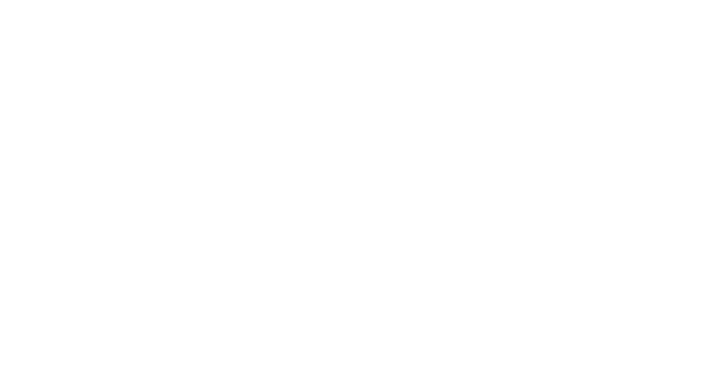
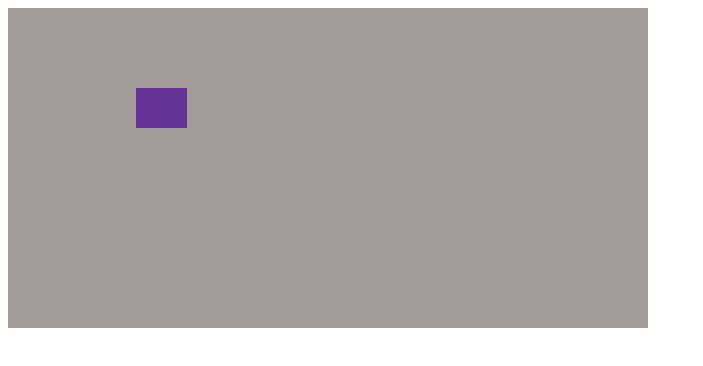
Before and after one commit to bugslayer29/webdev, a plain HTML site: page DAY45/index.html in a window 1280 px wide. Shown: the whole page, without its empty margins (0-703 px from the left). Drawn offline with Linux system fonts and the light colour scheme.

Commit message:
bew file added

```diff
--- a/DAY44/style.css
+++ b/DAY44/style.css
@@ -4,12 +4,12 @@
     grid-template-columns: 1100px 100px 100px 100px 100px ;
     justify-content: center;
     align-items: center;
-    background-color: rgb(99, 209, 202);
+    background-color: rgb(239, 215, 198);
 }
 
 .items
 {
-    border: 1px solid rgb(136, 245, 136);
+    border: 1px solid rgb(232, 198, 184);
     background-color: rgb(4, 208, 249);
     height: 50px;
     width: 80px;
--- a/DAY45/index.html
+++ b/DAY45/index.html
@@ -0,0 +1,16 @@
+<!DOCTYPE html>
+<html lang="en">
+<head>
+    <meta charset="UTF-8">
+    <meta name="viewport" content="width=device-width, initial-scale=1.0">
+    <title>css transition property</title>
+    <link rel="stylesheet" href="style.css">
+</head>
+<body>
+    <div class="container">
+        <div class="box translate" >
+
+        </div>
+    </div>
+</body>
+</html>
--- a/DAY45/style.css
+++ b/DAY45/style.css
@@ -0,0 +1,28 @@
+.container
+{
+    background-color: rgba(84, 68, 68, 0.536);
+    width: 50vw;
+    height: 40vh;
+
+}
+
+.box
+{
+
+
+    background-color: aqua;
+    height: 5vh;
+    width: 4vw;
+    transition-property: all;
+    transition-duration: 3s;
+    transition-timing-function: ease-in-out;
+    transition-delay: 1s;
+
+
+}
+
+.translate
+{
+    transform: translateX(10vw) translateY(10vh );
+    background-color: rebeccapurple;
+}
--- /dev/null
+++ b/DAY46/style.css
@@ -0,0 +1,13 @@
+.container
+{
+    background-color: aqua;
+    height: 80vh;
+    width: 30vw;
+}
+
+.box
+{
+    background-color: palegreen;
+    height: 34vh;
+    width: 45vw;
+}
```
Also changed, not shown: DAY45/notes.txt, DAY46/index.html (added).
